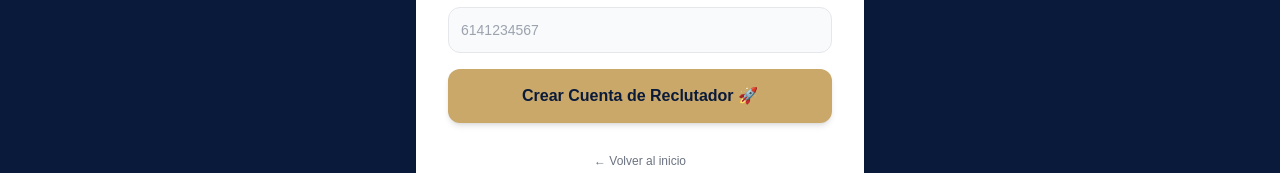
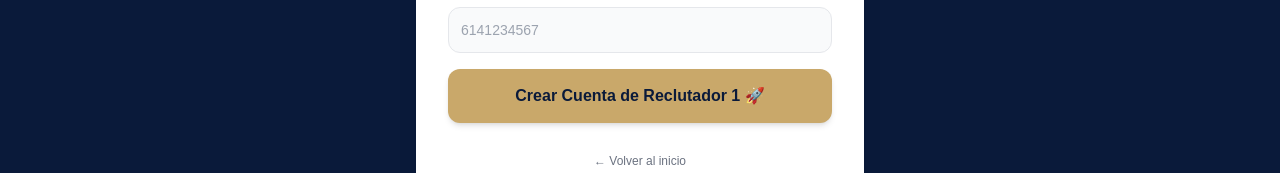
Before and after one commit to UDOMINGUEZ75/LT-TALENTO, a Next.js app: page /reclutador/registro in a window 1280 px wide. Shown: the part 611-784 px from the top of the page. Built offline with nearby package versions, Linux system fonts and the light colour scheme.

Commit message:
test: verificar despliegue

```diff
--- a/app/reclutador/registro/page.tsx
+++ b/app/reclutador/registro/page.tsx
@@ -158,7 +158,7 @@ function RegistroReclutadorForm() {
             disabled={loading}
             className="w-full py-3.5 bg-[#C9A86A] text-[#0A1A3A] font-bold rounded-xl hover:bg-[#d8b97a] transition shadow-md mt-6"
           >
-            {loading ? "Registrando..." : "Crear Cuenta de Reclutador 🚀"}
+            {loading ? "Registrando..." : "Crear Cuenta de Reclutador 1 🚀"}
           </button>
         </form>
 
```
